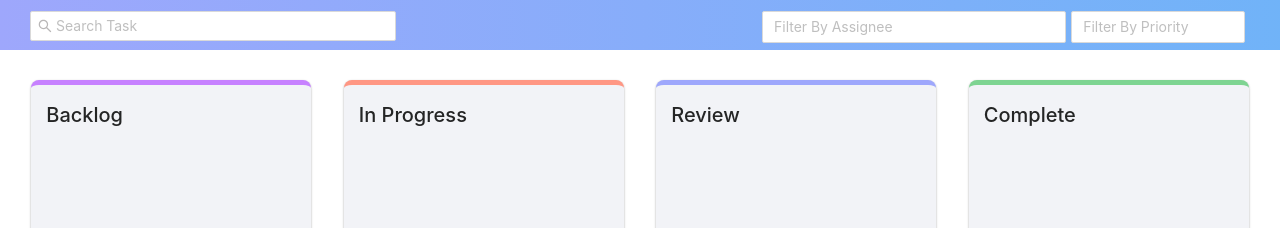
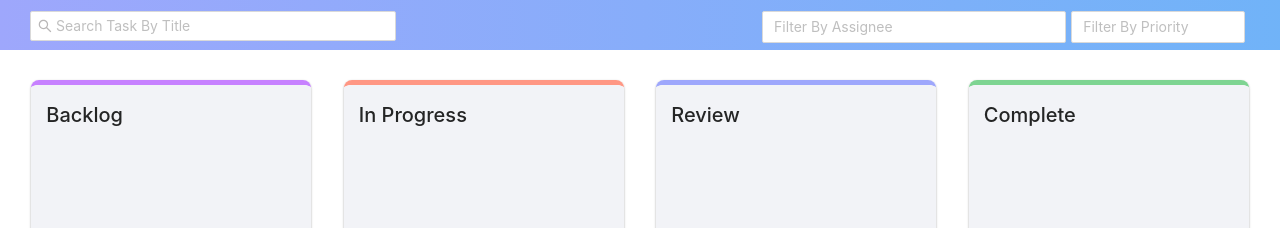
Before and after one commit to sanskriti-dev/Task-Planner, a React (Create React App) app: page / in a window 1280 px wide. Shown: the top 228 px of the page. Built offline with nearby package versions, Linux system fonts and the light colour scheme.

Commit message:
Drag-Drop issue Fixed

```diff
--- /dev/null
+++ b/src/_variables.scss
@@ -0,0 +1,3 @@
+$black: #000;
+$white: #fff;
+$primary-green : #7ED492
--- a/src/components/Board/index.js
+++ b/src/components/Board/index.js
@@ -15,21 +15,21 @@ const Board = (props) => {
     setIsDraggingOverList(isDraggingOver);
   };
   return (
+    <div
+      className={`board border-color-${props.key_name} ${
+        isdraggingOverList ? "draggablebg" : null
+      } `}
+    >
+      <div className="title">{props.title}</div>
       <Droppable droppableId={droppableId}>
         {(provided, snapshot) => (
           <div
             ref={provided.innerRef}
             onClick={changeListBackground(snapshot.isDraggingOver)}
           >
-          <div
-            className={`board border-color-${props.key_name} ${
-              isdraggingOverList ? "draggablebg" : null
-            } `}
-          >
-            <div className="title">{props.title}</div>
             <div className="card-body">
               {props.taskList.map((ele, index) => (
-                <Draggable draggableId={ele.id} index={index}>
+                <Draggable key ={ele.id} draggableId={ele.id} index={index}>
                   {(provided, snapshot) => (
                     <div
                       ref={provided.innerRef}
@@ -43,9 +43,9 @@ const Board = (props) => {
               ))}
             </div>
           </div>
-        </div>
         )}
       </Droppable>
+    </div>
   );
 };
 
--- a/src/components/Board/index.scss
+++ b/src/components/Board/index.scss
@@ -1,3 +1,5 @@
+@import '../../variables';
+
 .board {
     width: 280px;
     background:#f2f3f7;
@@ -13,7 +15,7 @@
            &.draggablebg {
              background: linear-gradient(133.98deg, #C781FF -18.23%, #E57373 125.36%);
              .title{
-                 color: #fff;
+                 color: $white;
              }
            }
 
@@ -23,7 +25,7 @@
          &.draggablebg {
              background: linear-gradient(135deg, #FF9784 0%, #FFB74D 100%);
              .title{
-                 color: #fff;
+                 color: $white;
              }
 
          }
@@ -34,17 +36,17 @@
          &.draggablebg {
              background: linear-gradient(134.34deg, #9EA7FC 0%, #65B6F7 114.98%);
              .title{
-                 color: #fff;
+                 color: $white;
              }
          }
 
      }
      &.border-color-complete {
-         border-color: #7ED492;
+         border-color: $primary-green;
          &.draggablebg {
-             background: linear-gradient(315.14deg, #81D5EE 0%, #7ED492 133.97%);
+             background: linear-gradient(315.14deg, #81D5EE 0%, $primary-green 133.97%);
              .title{
-                 color: #fff;
+                 color: $white;
              }
          }
 
@@ -54,5 +56,9 @@
      font-size: 20px;
      font-weight: 500;
     }
+    .card-body {
+        height: calc(100vh - 185px);
+        overflow: auto;
+     }
 
  };
--- a/src/components/Common/Header/index.js
+++ b/src/components/Common/Header/index.js
@@ -32,7 +32,7 @@ const Header = (props) => {
     return(
      <nav className="navbar navbar-expand-lg  navbar-dark bg-primary">
        <div className = "nav-items">
-           <Input className = "search-nav" size="small" placeholder="Search Task" prefix={<SearchOutlined />} onChange = {(e) => handleChange(e,"SearchText")}  />
+           <Input className = "search-nav" size="small" placeholder="Search Task By Title" prefix={<SearchOutlined />} onChange = {(e) => handleChange(e,"SearchText")}  />
            <div className = 'filters'>
              <Select
                 className ='filter-select assignee-filter'
--- a/src/components/Dasboard/index.js
+++ b/src/components/Dasboard/index.js
@@ -92,7 +92,7 @@ const Dashboard = () => {
         <div className = "sideNav"> </div>
         <div className = 'boards'>
         <DragDropContext onDragEnd= {onDragEnd}>
-        {boards?.map(ele => <Board key_name={ele.key} title= {ele.title} taskList = {ele.list}/>)}
+        {boards?.map((ele,index) => <Board key = {`${index}-board`} key_name={ele.key} title= {ele.title} taskList = {ele.list}/>)}
          </DragDropContext>
         </div>
        <Tooltip title = "Create New Task">
```
Lines whose indentation alone changed are shown as unchanged.
